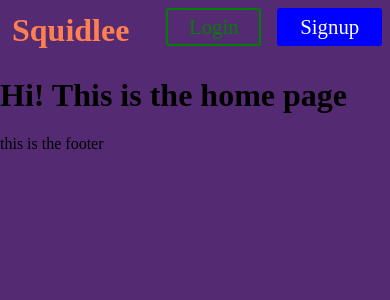
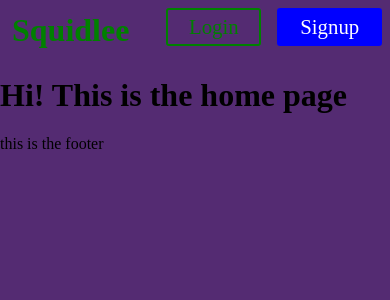
Before and after one commit to CurtisMac/Squidlee, a Next.js app: page / in a window 390 px wide. Shown: the top 300 px of the page. Built offline with nearby package versions, Linux system fonts and the light colour scheme.

Commit message:
added media query util

```diff
--- a/components/header/Logo.js
+++ b/components/header/Logo.js
@@ -1,5 +1,7 @@
 import React from "react";
 import styled from "styled-components";
+
+import { media } from "../styles/style-utils";
 
 const Logo = () => {
   return <Title>Squidlee</Title>;
@@ -9,6 +11,9 @@ const Title = styled.h1`
   padding: 2px;
   margin: 10px 10px 5px;
   color: coral;
+  ${media.phone`
+    color: green;
+  `}
 `;
 
 export default Logo;
--- a/components/styles/style-utils.js
+++ b/components/styles/style-utils.js
@@ -1,11 +1,20 @@
 import { css } from "styled-components";
 
-const media = {
-  phone: (...args) => css`
-    @media (max-width: 420px) {
+const screenSizes = {
+  giant: 1170,
+  desktop: 992,
+  tablet: 768,
+  phone: 420
+};
+
+const media = Object.keys(screenSizes).reduce((a, label) => {
+  const emSize = screenSizes[label] / 16;
+  a[label] = (...args) => css`
+    @media (max-width: ${emSize}em) {
       ${css(...args)}
     }
-  `
-};
+  `;
+  return a;
+}, {});
 
 export { media };
```
